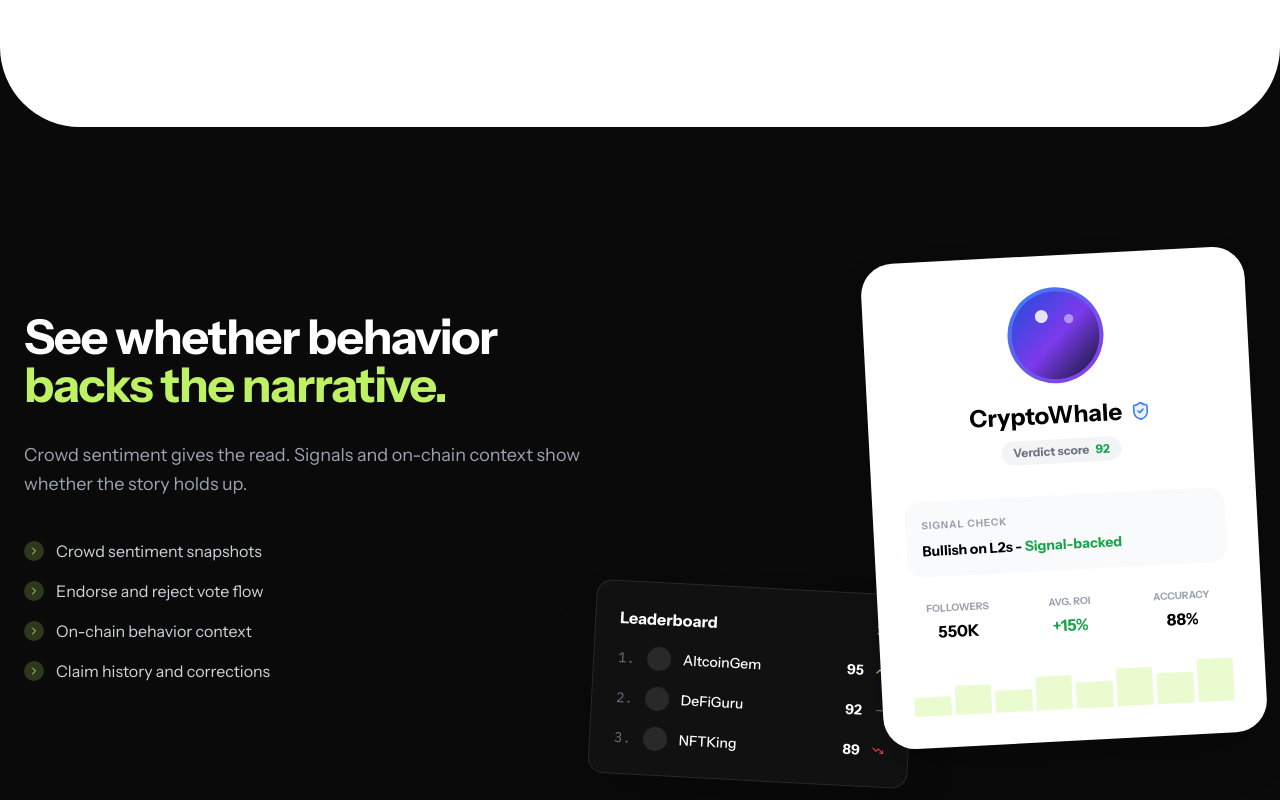
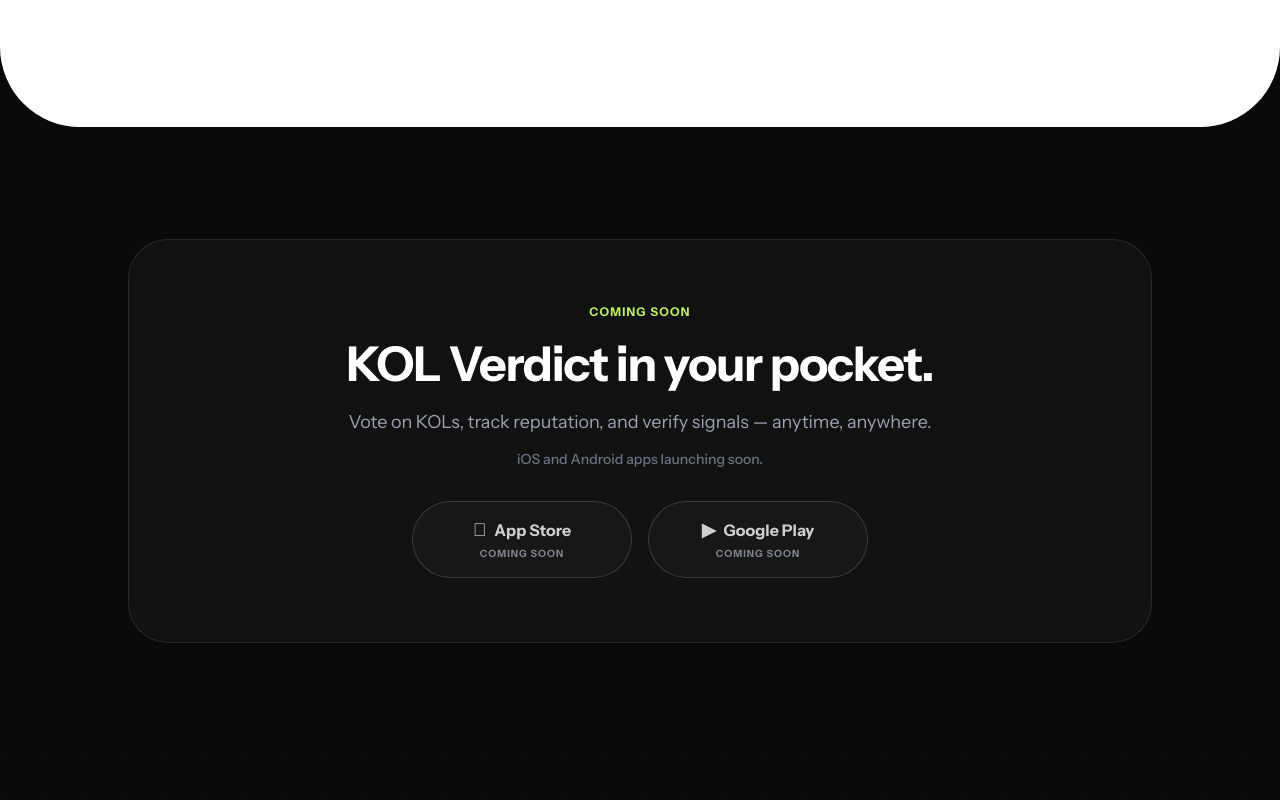
Before and after one commit to kolverdict/kol-verdict-landing-page, a Next.js app: page / in a window 1280 px wide. Shown: the part 1500-2300 px from the top of the page. Built offline with nearby package versions, Linux system fonts and the light colour scheme.

Commit message:
Add mobile app coming soon section

```diff
--- a/app/page.tsx
+++ b/app/page.tsx
@@ -3,6 +3,7 @@
 import Link from "next/link";
 import { useState } from "react";
 import { motion } from "motion/react";
+import { MobileComingSoon } from "@/components/sections/mobile-coming-soon";
 import {
   Activity,
   ArrowUpRight,
@@ -278,6 +279,8 @@ export default function Home() {
         </div>
       </section>
 
+      <MobileComingSoon />
+
       <section className="relative overflow-hidden px-6 py-32">
         <div className="kol-circuit-bg absolute inset-0 opacity-20" />
         <div className="relative z-10 mx-auto max-w-7xl">
--- /dev/null
+++ b/components/sections/mobile-coming-soon.tsx
@@ -0,0 +1,56 @@
+const storeBadges = [
+  { icon: "\uF8FF", label: "App Store" },
+  { icon: "\u25B6", label: "Google Play" },
+] as const;
+
+export function MobileComingSoon() {
+  return (
+    <section
+      aria-labelledby="mobile-coming-soon-title"
+      className="relative px-6 py-24 md:py-28"
+    >
+      <div className="mx-auto max-w-5xl">
+        <div className="rounded-[40px] border border-white/10 bg-[#111] px-6 py-12 text-center sm:px-10 md:px-14 md:py-16">
+          <p className="mb-5 text-xs font-bold uppercase tracking-widest text-[#bef264]">
+            Coming Soon
+          </p>
+          <h2
+            id="mobile-coming-soon-title"
+            className="mx-auto max-w-3xl text-4xl font-bold tracking-tight md:text-5xl"
+          >
+            KOL Verdict in your pocket.
+          </h2>
+          <p className="mx-auto mt-5 max-w-2xl text-lg leading-relaxed text-gray-400">
+            Vote on KOLs, track reputation, and verify signals &mdash; anytime,
+            anywhere.
+          </p>
+          <p className="mx-auto mt-3 max-w-2xl text-sm font-medium text-gray-500">
+            iOS and Android apps launching soon.
+          </p>
+
+          <div className="mt-8 flex flex-col items-center justify-center gap-4 sm:flex-row">
+            {storeBadges.map((badge) => (
+              <button
+                key={badge.label}
+                type="button"
+                disabled
+                aria-disabled="true"
+                className="flex w-full cursor-not-allowed flex-col items-center justify-center rounded-full border border-white/20 bg-white/[0.03] px-6 py-4 text-white opacity-80 transition-all sm:w-auto sm:min-w-[220px]"
+              >
+                <span className="flex items-center gap-2 text-base font-bold">
+                  <span aria-hidden="true" className="text-lg leading-none">
+                    {badge.icon}
+                  </span>
+                  {badge.label}
+                </span>
+                <span className="mt-1 text-[10px] font-bold uppercase tracking-widest text-gray-400">
+                  Coming Soon
+                </span>
+              </button>
+            ))}
+          </div>
+        </div>
+      </div>
+    </section>
+  );
+}
```
